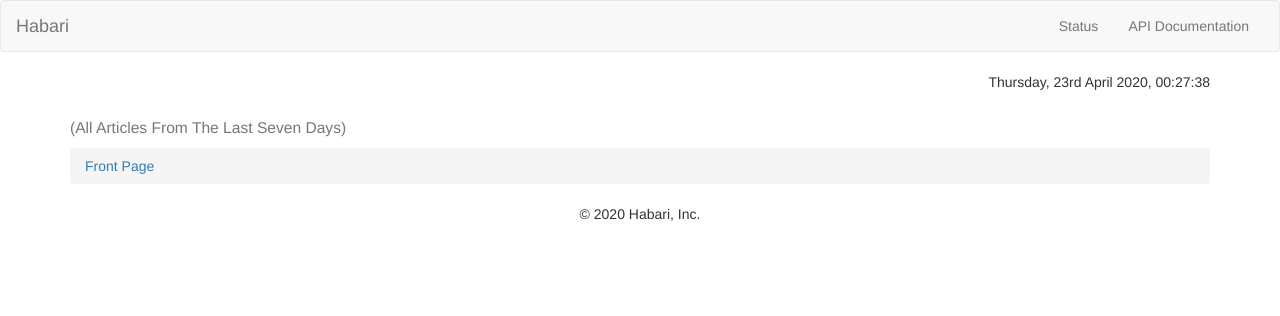
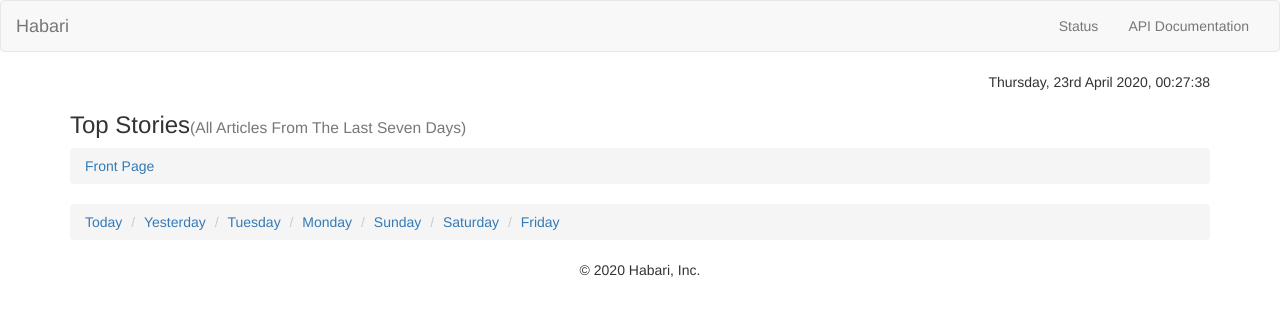
Before and after one commit to ppolle/habari, a Django app: template habari/apps/core/templates/core/news_source.html in a window 1280 px wide. Shown: the top 316 px of the page. Run offline with Django 3.2, Linux system fonts and the light colour scheme; the template is opened without the code that fills it, so the values that code supplies are empty; some libraries are stand-ins or nearby versions.

Commit message:
this commit will implement initial functionality to include a navbar that has all days of the week

```diff
--- a/habari/apps/core/templates/base.html
+++ b/habari/apps/core/templates/base.html
@@ -24,9 +24,10 @@
 
     <div class="container">
       <section class="text-right">{% now "l, jS F Y, H:i:s" %}</section>
-      <h3>{% block source %}
-      {% endblock %}</h3>
+      <h3>{% block title %}{% endblock %}</h3>
       {% include 'includes/_bottom_nav.html' %}
+      <h3 class="">{% block source %}{% endblock %}</h3>
+      {% block day_nav %}{% endblock %}
       {% block content %}
       {% endblock %}
       {% block footer %}
--- a/habari/apps/core/templates/core/index.html
+++ b/habari/apps/core/templates/core/index.html
@@ -1,6 +1,6 @@
 {% extends 'base.html' %}
 {% load core_filter %}
-{% block source %}
+{% block title %}
 Front Page <small>(The Most Recent News Articles)</small>
 {% endblock %}
 
--- a/habari/apps/core/templates/core/news_source.html
+++ b/habari/apps/core/templates/core/news_source.html
@@ -1,8 +1,18 @@
 {% extends 'base.html' %}
 {% load core_filter %}
+
+{% block title%}
+Top Stories<small>(All Articles From The Last Seven Days)</small>
+{% endblock %}
+
 {% block source%}
-{{source.name|title}}<small>(All Articles From The Last Seven Days)</small>
+{{source.name|title}}
 {% endblock %}
+
+{% block day_nav %}
+{% include 'includes/_day_nav.html' %}
+{% endblock %}
+
 {% block content %}
 
 	{% for article in articles %}
--- /dev/null
+++ b/habari/apps/core/templates/includes/_day_nav.html
@@ -0,0 +1,11 @@
+{% load core_tags %}
+<ol class="breadcrumb">
+
+  <li class="active"><a href="{% url 'index' %}">Today</a></li>
+  <li class="active"><a href="{% url 'index' %}">Yesterday</a></li>
+  <li class="active"><a href="{% url 'index' %}">{% day_name delta=2 %}</a></li>
+  <li class="active"><a href="{% url 'index' %}">{% day_name delta=3 %}</a></li>
+  <li class="active"><a href="{% url 'index' %}">{% day_name delta=4 %}</a></li>
+  <li class="active"><a href="{% url 'index' %}">{% day_name delta=5 %}</a></li>
+  <li class="active"><a href="{% url 'index' %}">{% day_name delta=6 %}</a></li>
+</ol>
--- /dev/null
+++ b/habari/apps/core/templatetags/core_tags.py
@@ -0,0 +1,10 @@
+from django import template
+from django.utils import timezone
+
+register = template.Library()
+
+@register.simple_tag
+def day_name(delta):
+	today = timezone.now()
+	date = today - timezone.timedelta(delta)
+	return date.strftime('%A').title()
--- a/habari/apps/crawl/crawlers/__init__.py
+++ b/habari/apps/crawl/crawlers/__init__.py
@@ -75,5 +75,5 @@ class AbstractBaseCrawler:
 
     def sanitize_author_string(self, author):
         new_author = re.sub(
-            r'\w*@.*|(\w+[.|\w])*@(\w+[.])*\w+|More by this Author|By|BY ', '', author).strip().upper()
+            r'\w*@.*|(\w+[.|\w])*@(\w+[.])*\w+|More by this Author|By|BY |by', '', author.lower()).strip().upper()
         return new_author
```
